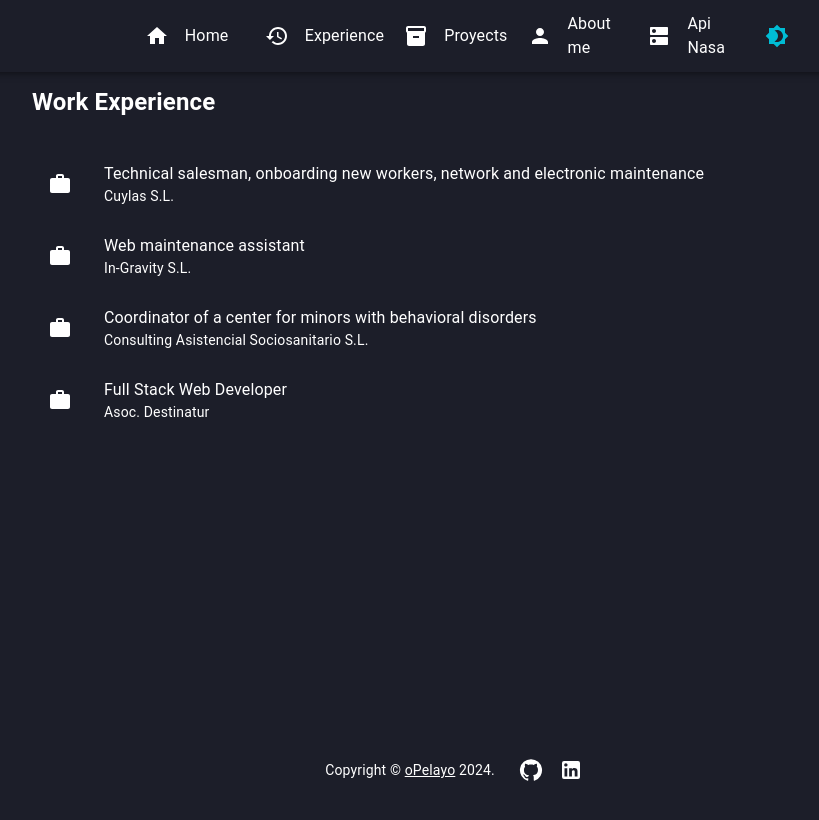
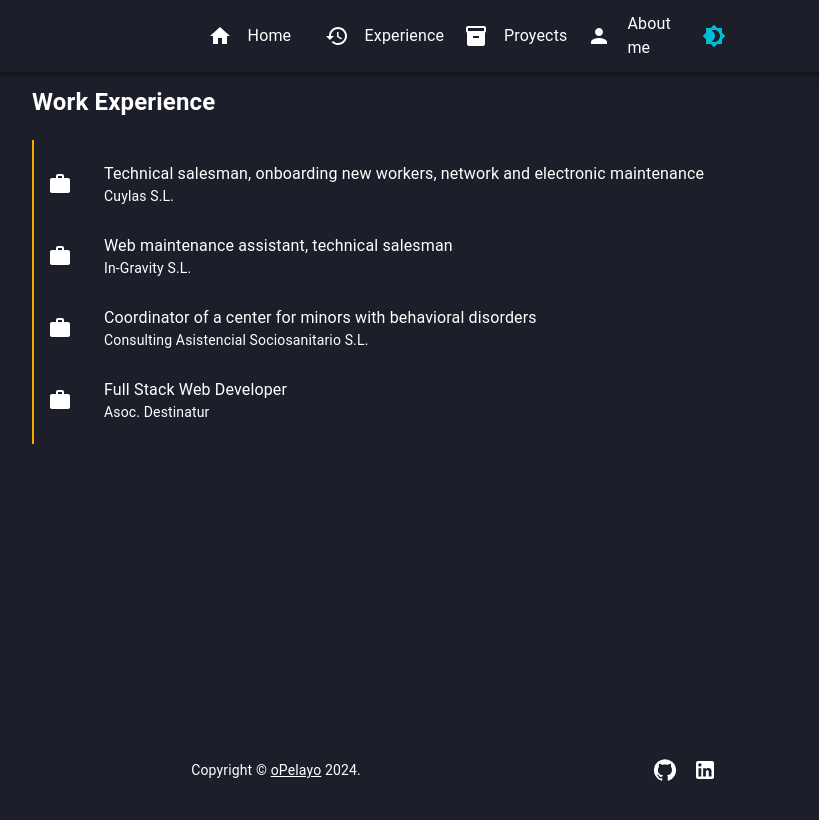
Before and after one commit to oPelayo/portfolio, a React (Create React App) app: page /experience in a window 1280 px wide. Shown: the top 820 px of the page, without its empty margins (182-1001 px from the left). Built offline with nearby package versions, Linux system fonts and the light colour scheme.

Commit message:
Adding content and styles in Experience page

```diff
--- a/src/components/Copyright/Copyright.js
+++ b/src/components/Copyright/Copyright.js
@@ -24,7 +24,7 @@ function Copyright() {
         gap: 2,
       }}
     >
-      {/* Texto de Copyright */}
+
       <Typography
         variant="body2"
         color="text.secondary"
@@ -38,12 +38,11 @@ function Copyright() {
         {new Date().getFullYear()}
         {'.'}
       </Typography>
-
-      {/* Iconos de redes sociales a la derecha */}
+      <Box sx={{ width: '20%'}} />
       <Box>
         <IconButton
           component={Link}
-          href="https://github.com/tu-github-username"
+          href="https://github.com/oPelayo"
           target="_blank"
           rel="noopener noreferrer"
           sx={{ color: 'white' }}
--- a/src/components/Navbar/consts/navbarItems.js
+++ b/src/components/Navbar/consts/navbarItems.js
@@ -1,4 +1,3 @@
-import DnsIcon from '@mui/icons-material/Dns';
 import PersonIcon from '@mui/icons-material/Person';
 import HistoryIcon from '@mui/icons-material/History'
 import ProyectIcon from '@mui/icons-material/Inventory2';
@@ -29,12 +28,5 @@ export const mainNavbarItems = [
         label: 'About me ',
         route: 'aboutme',
     },
-    {
-        id: 4,
-        icon: <DnsIcon />,
-        label: 'Api Nasa',
-        route: 'apiNasa',
-    }
-
 
 ]
--- a/src/pages/Experience.js
+++ b/src/pages/Experience.js
@@ -9,7 +9,18 @@ function Experience() {
   return (
     <div>
       <h2 style={{ color: theme.palette.text.primary }}>Work Experience</h2>
-      <List sx={{ backgroundColor: theme.palette.background.default }}>
+      <List sx={{
+        position: 'relative',
+        '&::before': {
+          content: '""',
+          position: 'absolute',
+          left: 0,
+          top: 0,
+          bottom: 0,
+          width: '2px',
+          backgroundColor: '#ffa500', // Change the color here
+        },
+      }}>
         <ListItem>
           <ListItemIcon sx={{ color: theme.palette.icon.color }}>
             <WorkIcon />
@@ -29,7 +40,7 @@ function Experience() {
             <WorkIcon />
           </ListItemIcon>
           <ListItemText
-            primary="Web maintenance assistant"
+            primary="Web maintenance assistant, technical salesman"
             secondary="In-Gravity S.L."
             sx={{
               "& .MuiListItem-root": {
```
